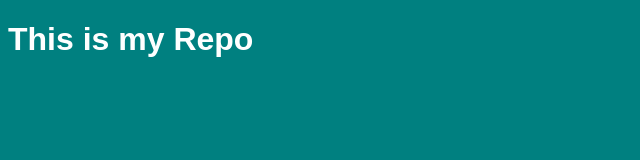
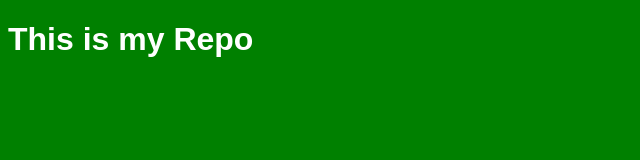
Before and after one commit to questionmarcus/CFGDemoRepo, a plain HTML site: page index.html in a window 1280 px wide. Shown: the whole page, without its empty margins (0-640 px from the left). Drawn offline with Linux system fonts and the light colour scheme.

Commit message:
changed colour to green... better than teal I think

```diff
--- a/style.css
+++ b/style.css
@@ -1,5 +1,5 @@
 html {
-  background-color: teal;
+  background-color: green;
   font-family: "Arial";
 }
 
```
